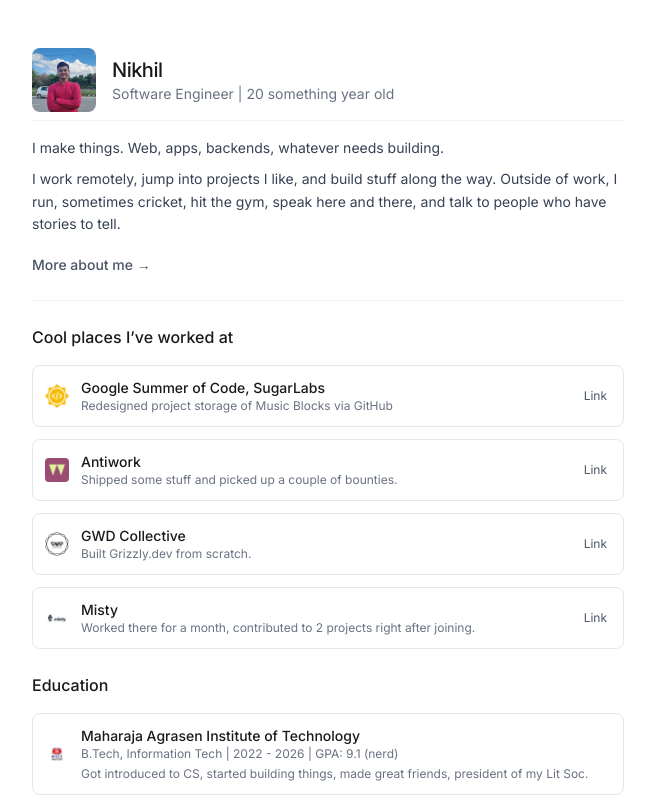
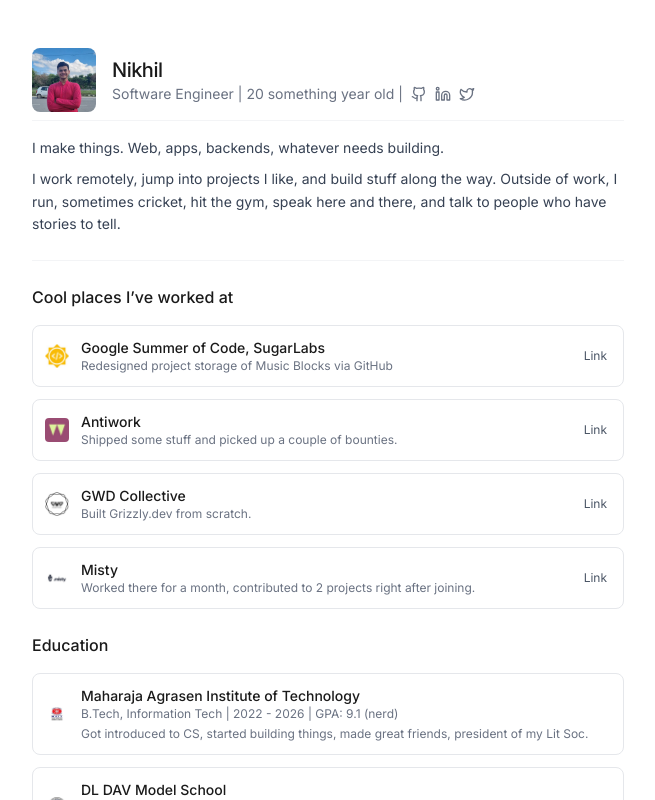
Before and after one commit to BeNikk/Me, a Next.js app: page / in a window 1280 px wide. Shown: the top 800 px of the page, without its empty margins (312-967 px from the left). Built offline with nearby package versions, Linux system fonts and the light colour scheme.

Commit message:
add:socials

```diff
--- a/app/page.tsx
+++ b/app/page.tsx
@@ -4,6 +4,7 @@ import experiences from "@/experiences";
 import projects from "@/projects";
 import Image from "next/image";
 import Link from "next/link";
+import { Github, Linkedin, Twitter } from "lucide-react";
 
 export default function Home() {
   return (
@@ -18,14 +19,25 @@ export default function Home() {
             className="rounded-lg"
           />
         </Link>
-        <div>
+        <div className="flex flex-col items-start">
           <p className="text-xl font-[500] text-[#1A1A1A] tracking-tight">
             Nikhil
           </p>
-          <p className="text-sm text-gray-500">
-            Software Engineer | 20 something year old
-          </p>
+          <div className="flex items-center gap-2 text-sm text-gray-500">
+            <span>Software Engineer | 20 something year old |  </span>
+            <Link href="https://github.com/BeNikk" target="_blank" rel="noopener noreferrer">
+              <Github className="w-4 h-4 hover:text-black" />
+            </Link>
+            <Link href="https://www.linkedin.com/in/nikhil-bhatt-3b37a0255/" target="_blank" rel="noopener noreferrer">
+              <Linkedin className="w-4 h-4 hover:text-black" />
+            </Link>
+            <Link href="https://x.com/Be_Nikkk" target="_blank" rel="noopener noreferrer">
+              <Twitter className="w-4 h-4 hover:text-black" />
+            </Link>
+          </div>
+
         </div>
+
       </div>
 
       <div className="mt-2 h-px bg-gray-100" />
@@ -38,14 +50,7 @@ export default function Home() {
           Outside of work, I run, sometimes cricket, hit the gym, speak here and there, and talk to people who have stories to tell.
         </p>
       </div>
-      <div className="mt-4">
-        <Link
-          href="/about"
-          className="text-sm font-medium text-gray-600 hover:text-black"
-        >
-          More about me →
-        </Link>
-      </div>
+
       <div className="mt-6 h-px bg-gray-100" />
 
       <div className="mt-6">
@@ -179,6 +184,11 @@ export default function Home() {
           ))}
         </div>
       </div>
+      <div className="mt-12 border-t border-gray-200 pt-6 text-center text-gray-500 text-xs">
+        © {new Date().getFullYear()} Nikhil Bhatt
+      </div>
+      <br />
+      <br />
     </div>
   );
 }
--- a/package.json
+++ b/package.json
@@ -9,6 +9,7 @@
     "lint": "eslint"
   },
   "dependencies": {
+    "lucide-react": "^0.544.0",
     "next": "15.5.4",
     "next-themes": "^0.4.6",
     "react": "19.1.0",
```
Also changed, not shown: 1 other file (tests, documents, lock files or other folders).
